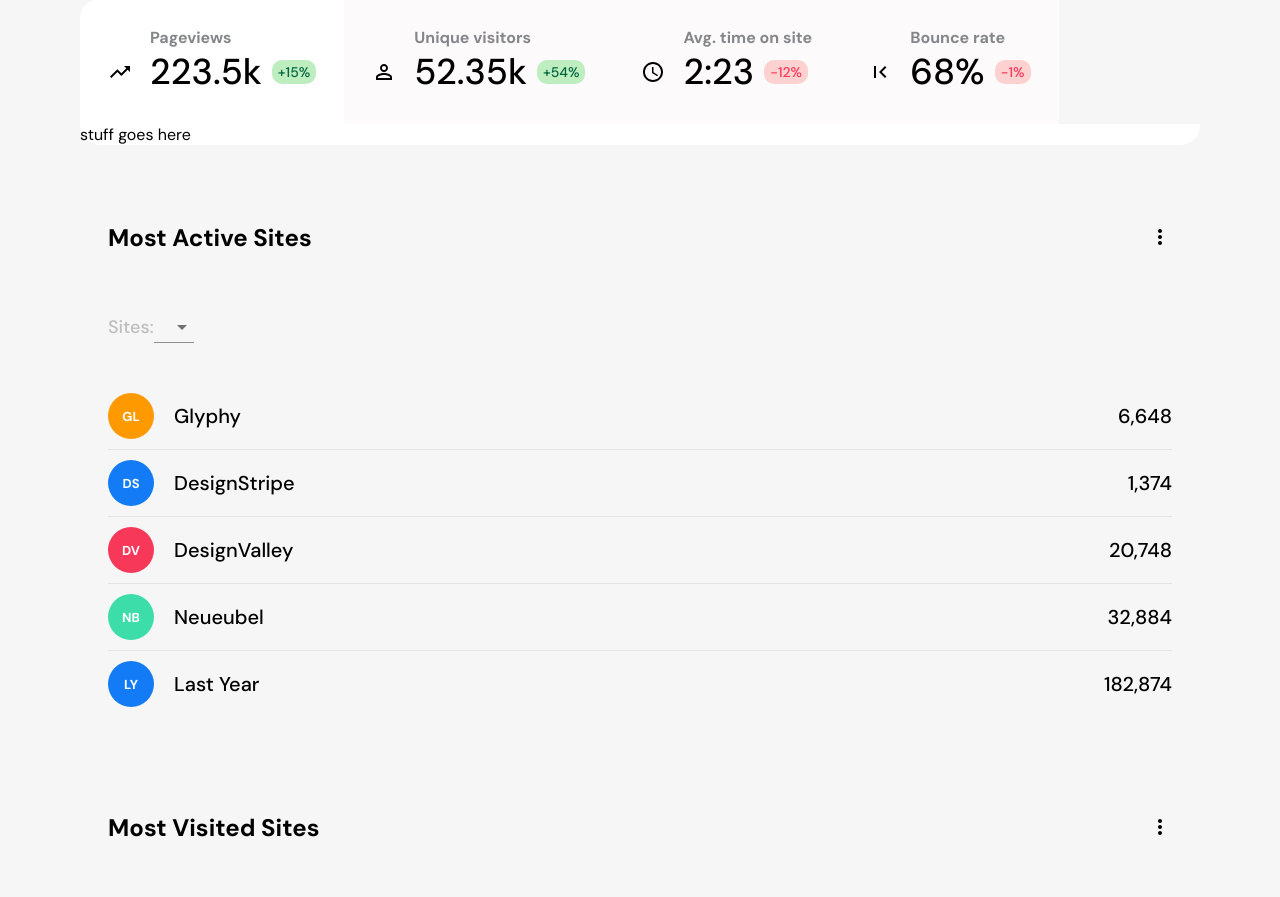
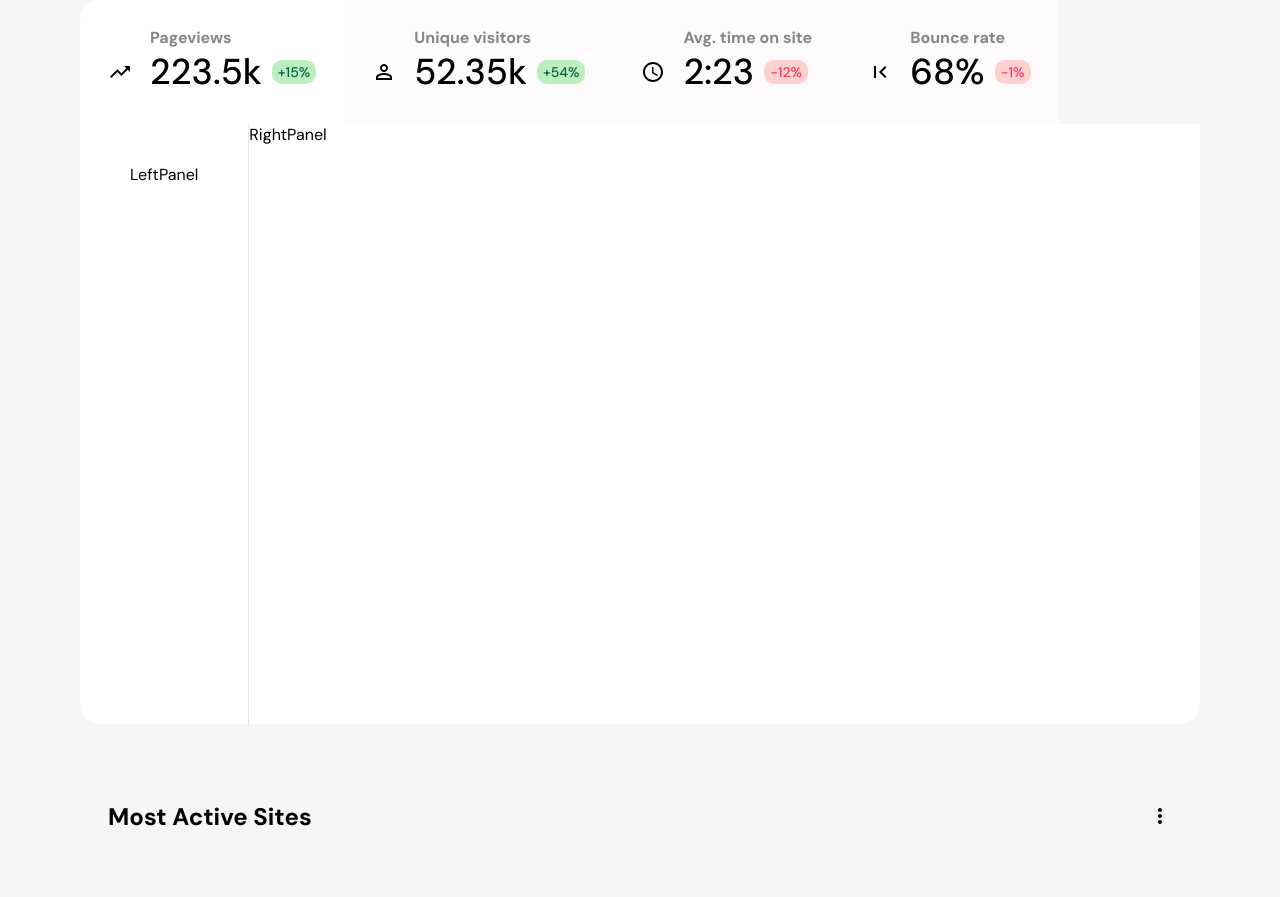
Before and after one commit to GBarkhatov/carlo-test, a React (Create React App) app: page / in a window 1280 px wide. Shown: the part 360-1257 px from the top of the page. Built offline with nearby package versions, Linux system fonts and the light colour scheme.

Commit message:
add min height

```diff
--- a/src/components/AnalyticsPanel/AnalyticsPanel.js
+++ b/src/components/AnalyticsPanel/AnalyticsPanel.js
@@ -39,10 +39,19 @@ const TabsDesktopContent = styled.div`
   margin-bottom: 40px;
   border-radius: 0 0 20px 20px;
   background-color: #fff;
+  min-height: 600px;
 
   @media screen and (min-width: 960px) {
     display: flex;
   }
+`
+
+const LeftPanel = styled.div`
+  padding: 40px 50px 25px 50px;
+`
+
+const RightPanel = styled.div`
+  border-left: 1px solid #E5E5E5;
 `
 
 const AnalyticsPanel = () => {
@@ -70,7 +79,10 @@ const AnalyticsPanel = () => {
           </Tab>
         ))}
       </TabsWrapper>
-      <TabsDesktopContent>stuff goes here</TabsDesktopContent>
+      <TabsDesktopContent>
+        <LeftPanel>LeftPanel</LeftPanel>
+        <RightPanel>RightPanel</RightPanel>
+      </TabsDesktopContent>
       {filters.map(({ title, data }) => (
         <FilterPanel key={title} title={title} data={data} />
       ))}
```
